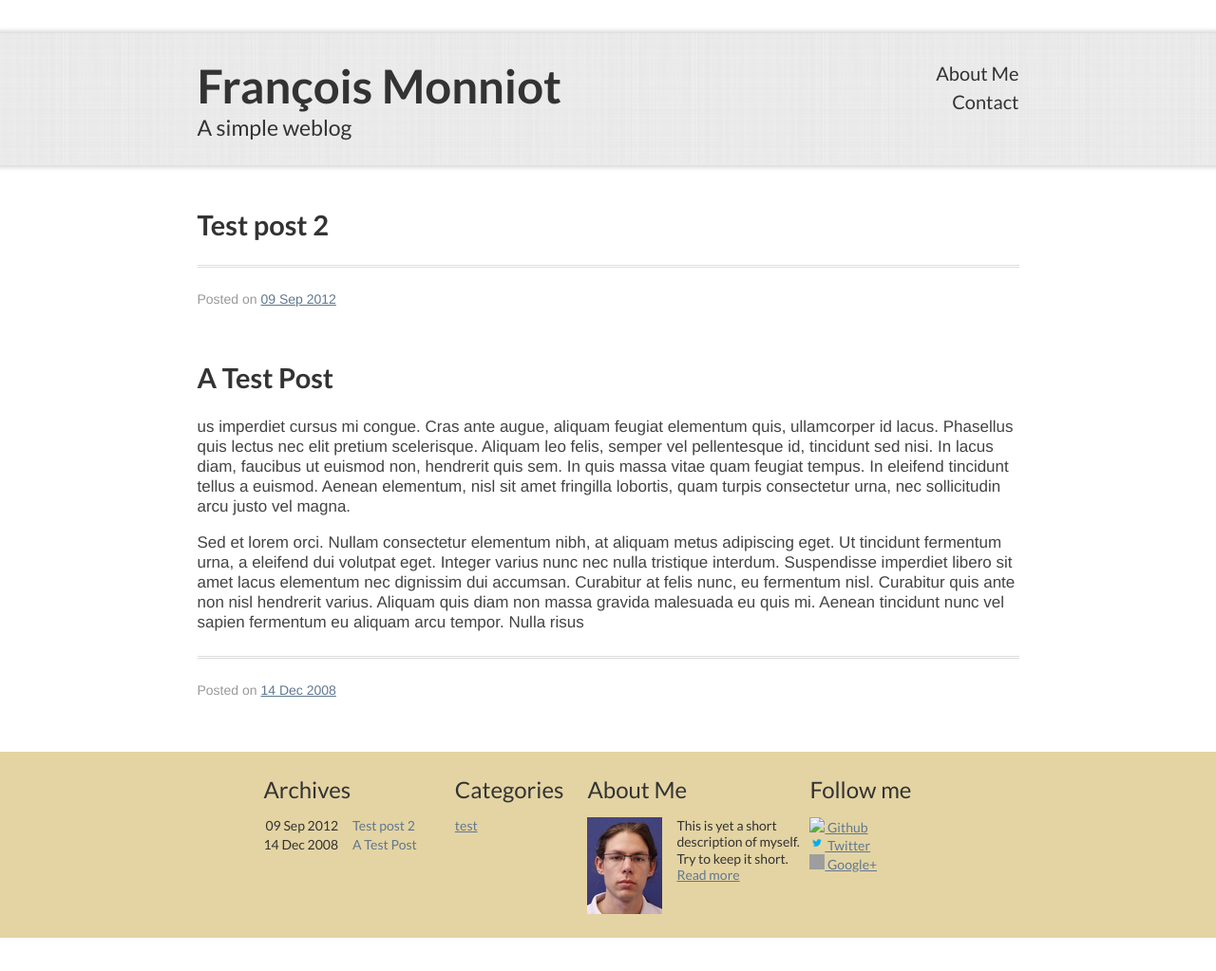
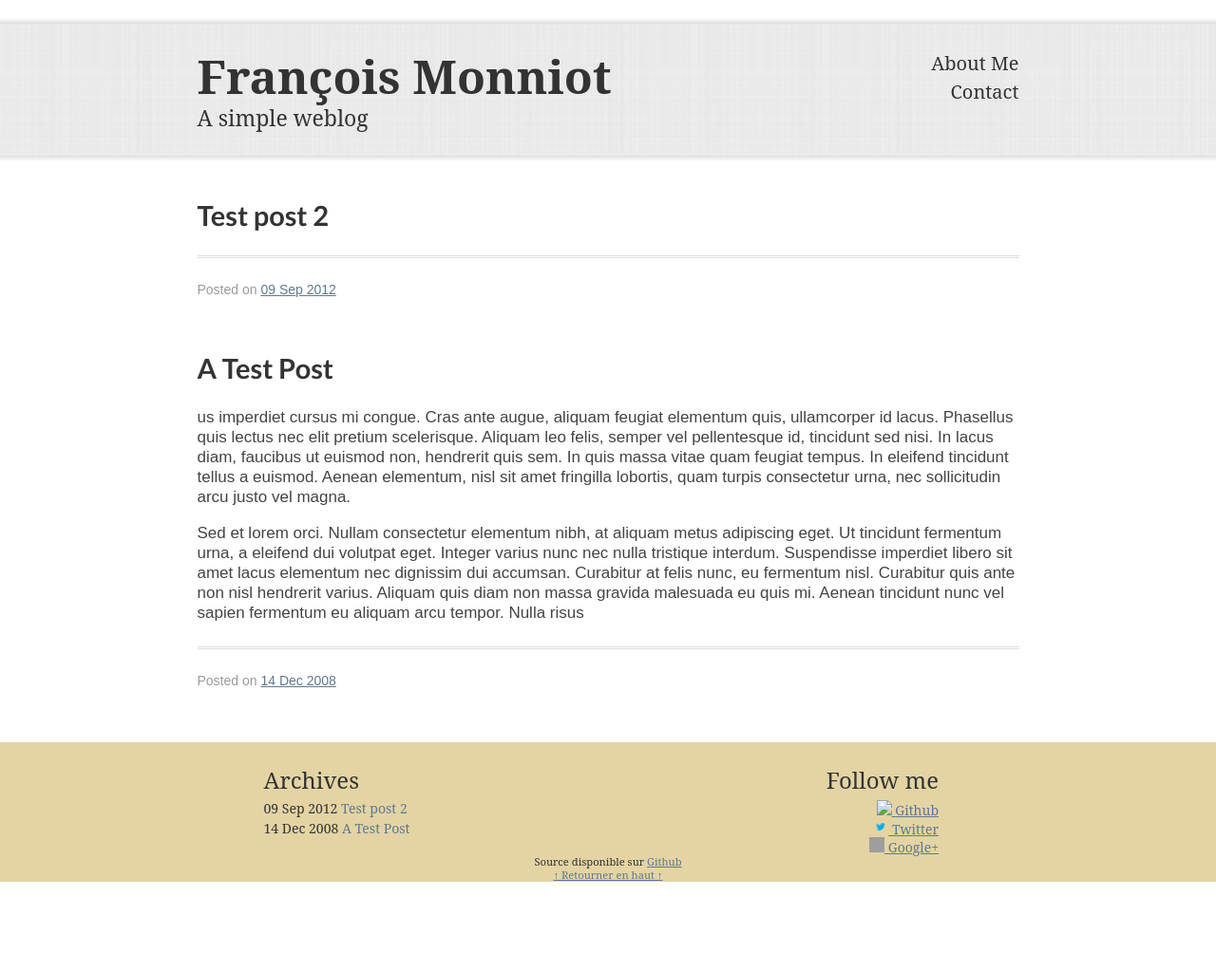
Before and after one commit to fmonniot/fmonniot.github.com, a Jekyll site: the page built from index.html, in a window 1280 px wide. Shown: the whole page at 95% size. Built offline with Jekyll 4.4.1, drawn with Linux system fonts in a browser that asks for light colours; Markdown is read by kramdown in place of the engine named in the settings; after the commit the page ends 929 px from its top, so only the background shows below that; grey boxes are pictures that could not be loaded.

Commit message:
Clean layout and css

```diff
--- a/_layouts/default.html
+++ b/_layouts/default.html
@@ -1,9 +1,9 @@
 <!doctype html>
-<!--[if lt IE 7 ]> <html lang="en" class="no-js ie6"> <![endif]-->
-<!--[if IE 7 ]>    <html lang="en" class="no-js ie7"> <![endif]-->
-<!--[if IE 8 ]>    <html lang="en" class="no-js ie8"> <![endif]-->
-<!--[if IE 9 ]>    <html lang="en" class="no-js ie9"> <![endif]-->
-<!--[if (gt IE 9)|!(IE)]><!--> <html lang="en" class="no-js"> <!--<![endif]-->
+<!--[if lt IE 7 ]> <html lang="fr" class="no-js ie6"> <![endif]-->
+<!--[if IE 7 ]>    <html lang="fr" class="no-js ie7"> <![endif]-->
+<!--[if IE 8 ]>    <html lang="fr" class="no-js ie8"> <![endif]-->
+<!--[if IE 9 ]>    <html lang="fr" class="no-js ie9"> <![endif]-->
+<!--[if (gt IE 9)|!(IE)]><!--> <html lang="fr" class="no-js"> <!--<![endif]-->
 <head>
   <meta charset="utf-8">
   <meta http-equiv="X-UA-Compatible" content="IE=edge,chrome=1">
@@ -35,35 +35,20 @@
         </div>
 
         <div id="footer" class="clearfix">
-            <div class="inner">
-                <div class="archives">
+            <div class="inner clearfix">
+                <div class="bloc archives">
                     <h3>Archives</h3>
 
-                    <table>
+                    <ul>
                     {% for post in site.posts %}
                         <tr>
-                            <td class="date">{{ post.date | date_to_string }}</td>
-                            <td><a href="{{ post.url }}">{{ post.title }}</a></td>
+                            <li>{{ post.date | date_to_string }}
+                            <a href="{{ post.url }}">{{ post.title }}</a></li>
                         </tr>
                     {% endfor %}
-                    </table>
+                    </ul>
                 </div>
-                <div class="archives">
-                    <h3>Categories</h3>
-                    {% for category in site.categories %}
-                        <a href="/categories/{{ category | first }}">{{ category | first }}</a> &nbsp;
-                    {% endfor %}
-                </div>
-                <div class="about">
-                    <h3><a href="/about/">About Me</a></h3>
-
-                    <a href="/about/"><img src="/images/me_small.png" alt="ME" /></a>
-                    <div>
-                        {{ site.author.description | truncate: 75 }}
-                        <a href="/about/">Read more</a>
-                    </div>
-                </div>
-		        <div class="follow">
+		        <div class="bloc follow">
 		            <h3>Follow me</h3>
 
                     <a href="https://github.com/{{ site.author.github }}" title="Follow {{ site.author.github }} on Github">
@@ -79,6 +64,10 @@
 		            </a>
 		        </div>
             </div>
+            <div class="inner legal">
+                Source disponible sur <a href="https://github.com/fmonniot/fmonniot.github.com">Github</a>
+                <br/><a href="#top">↑ Retourner en haut ↑</a>
+            </div>
         </div>
     </body>
 </html>
--- a/css/main.css
+++ b/css/main.css
@@ -1,16 +1,16 @@
 /* Colors */
 /* Fonts */
 html {
-  padding: 35px 0 35px 0; }
+  padding-top: 25px; }
 
 body {
   text-align: left;
-  font-family: 'Helvetica Neue', Helvetica;
+  font-family: sans-serif;
   font-size: 14px;
   color: #666; }
 
 #header {
-  font-family: 'Lato';
+  font-family: 'Serif';
   padding: 25px;
   background: url(/images/fabric_plaid.png);
   -moz-box-shadow: 0px 0px 4px 3px #ddd;
@@ -117,9 +117,9 @@ body {
     font-size: 13px; }
 
 #footer {
-  font-family: 'Lato';
+  font-family: 'Serif';
   background: #e4d4a3;
-  padding: 25px;
+  padding: 25px 25px 0;
   color: #333; }
   #footer .inner {
     text-align: left;
@@ -127,34 +127,32 @@ body {
     margin: auto; }
   #footer h3 {
     font-size: 24px;
-    margin-bottom: 15px;
+    margin-bottom: 0.3em;
     font-weight: 300; }
     #footer h3 a {
       text-decoration: none;
       color: #333; }
       #footer h3 a:hover {
         text-decoration: underline; }
-  #footer table {
-    font-weight: 300; }
-  #footer table tr td {
-    padding-bottom: 3px;
-    padding-right: 15px; }
-  #footer table tr td a {
+  #footer ul {
+    font-weight: 300;
+    list-style-type:none;
+    margin-left:0; }
+  #footer ul li {
+    padding-bottom: 3px; }
+  #footer ul a {
     text-decoration: none; }
-  #footer table tr td a:hover {
+  #footer ul a:hover {
     text-decoration: underline; }
-  #footer table tr td.date {
-    text-align: right; }
-  #footer .archives {
+  #footer .bloc {
     float: left;
-    margin-right: 25px; }
-  #footer .about {
-    float: left; }
-    #footer .about img {
-      float: left; }
-    #footer .about div {
-      padding-left: 94px;
-      width: 140px; }
+    margin-right: 2%; }
+  #footer .bloc.follow {
+    float: right;
+    text-align:right; }
+  #footer .inner.legal {
+    text-align:center;
+    font-size:0.8em; }
 
 .my_pic {
   float: right;
@@ -165,49 +163,24 @@ body {
   width: 520px;
   margin-bottom: 45px; }
 
-.projects_container {
-  border-top: #ddd double 3px;
-  border-bottom: #ddd double 3px;
-  padding: 35px 0 0 0; }
 
-table.projects td {
-  padding-bottom: 25px;
-  margin-bottom: 45px; }
-  table.projects td ul {
-    list-style-type: disc; }
-    table.projects td ul li {
-      margin-top: 18px;
-      margin-bottom: 0; }
-      table.projects td ul li a {
-        text-decoration: underline; }
-table.projects td.img {
-  text-align: center;
-  vertical-align: top; }
-table.projects td.desc {
-  padding-left: 45px; }
+section.cv {
+  margin-bottom:0.7em; }
 
-.bubble {
-  color: #fff;
-  font-size: 13px;
-  background: #607890;
-  -moz-border-radius: 5px;
-  -webkit-border-radius: 5px;
-  padding: 15px;
+section.cv address{
+  margin-bottom: 4px; }
+
+section.cv.lang .span10{
   position: relative; }
-  .bubble .tip {
-    background: url(/images/triangle.png) no-repeat 0 0;
-    width: 10px;
-    height: 11px;
-    position: absolute;
-    top: 19px;
-    left: -10px; }
-  .bubble a {
-    text-decoration: none;
-    color: #fff; }
-    .bubble a:hover {
-      text-decoration: underline; }
 
-#disqus_thread {
-  margin-top: 45px; }
-  #disqus_thread h3 {
-    font-size: 19px; }
+section.cv.lang em {
+  position:absolute; left:16%; }
+
+section.cv .row-fuild{
+  margin-bottom: 0.5em; }
+
+section.cv .row-fluid span2{
+  text-align:right; }
+
+section.cv {
+}
```
Also changed, not shown: about.html (+1 -27 lines).
